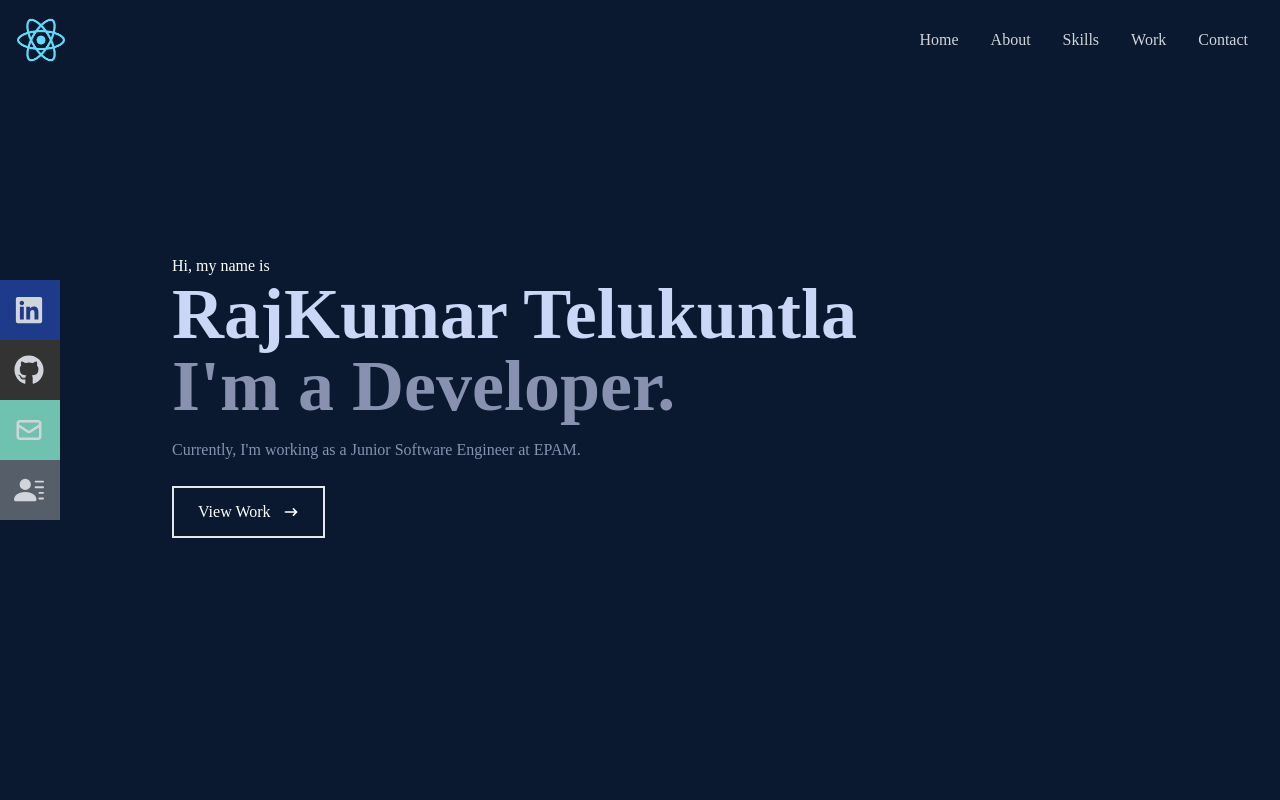
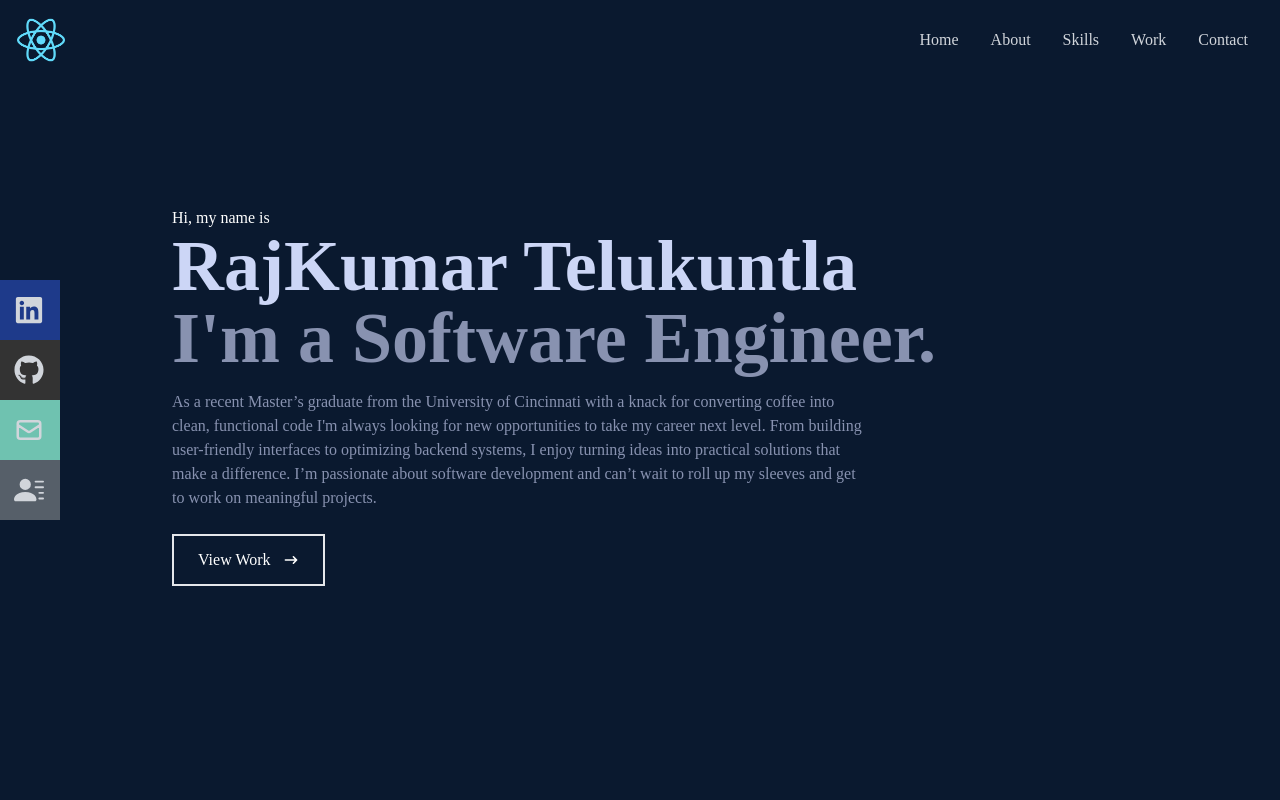
Before and after one commit to rajkumar-telu/portfolio, a React (Create React App) app: page / in a window 1280 px wide. Shown: the top 800 px of the page. Built offline with nearby package versions, Linux system fonts and the light colour scheme; the HTML template or start-up script is replaced by a standard one.

Commit message:
Update Home.jsx

```diff
--- a/src/components/Home.jsx
+++ b/src/components/Home.jsx
@@ -11,10 +11,12 @@ const Home = () => {
           RajKumar Telukuntla
         </h1>
         <h2 className="text-4xl sm:text-7xl font-bold text-[#8892b0]">
-          I'm a Developer.
+          I'm a Software Engineer.
         </h2>
         <p className="text-[#8892b0] py-4 max-w-[700px]">
-          Currently, I'm working as a Junior Software Engineer at EPAM.
+          As a recent Master’s graduate from the University of Cincinnati with a knack for converting coffee into clean, functional code I'm always looking for new opportunities to take my career next level.
+          From building user-friendly interfaces to optimizing backend systems, I enjoy turning ideas into practical solutions that make a difference.
+          I’m passionate about software development and can’t wait to roll up my sleeves and get to work on meaningful projects.
         </p>
         <div>
           <button className="text-white group border-2 px-6 py-3 my-2 flex items-center hover:bg-red-600 hover:border-red-600">
```
